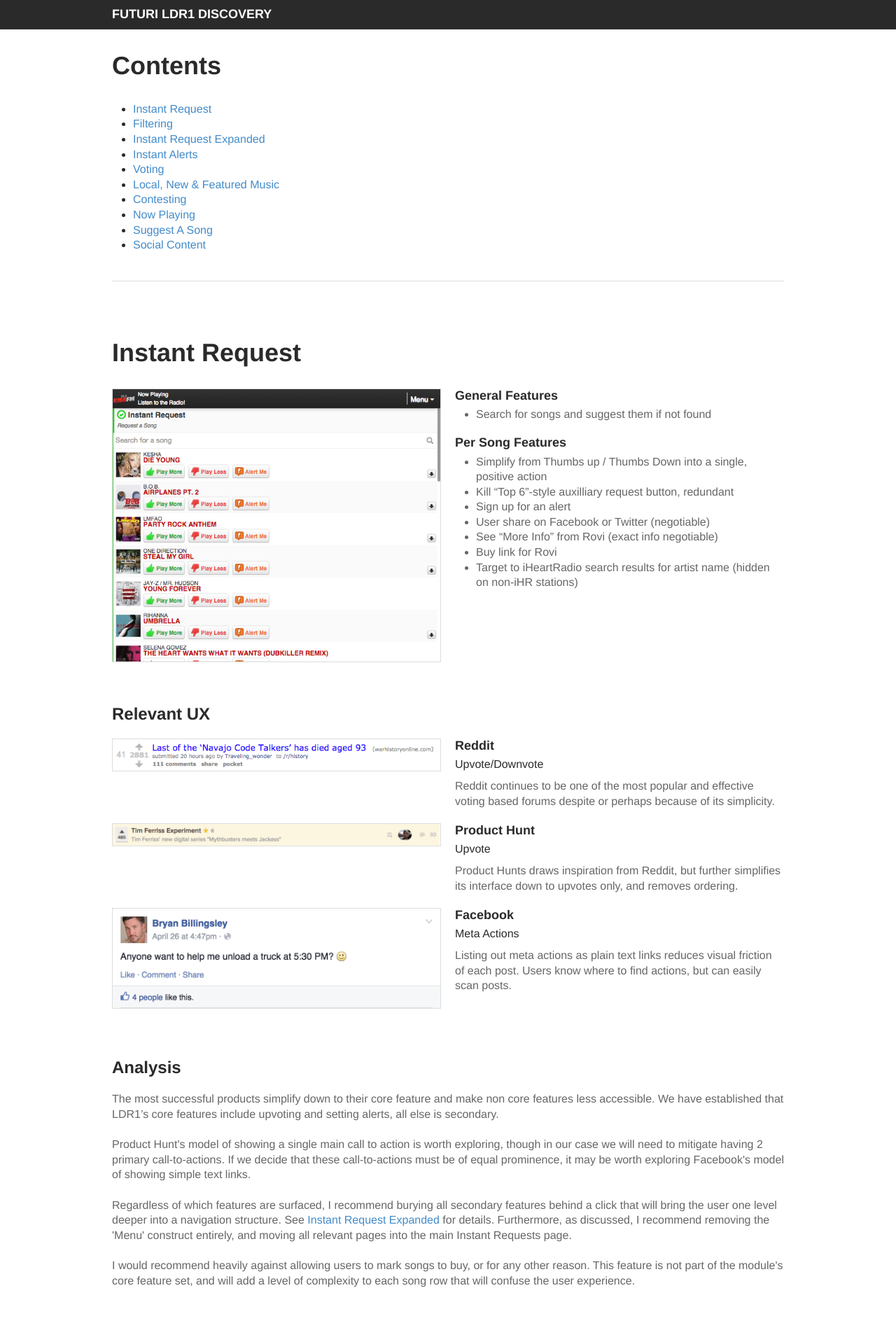
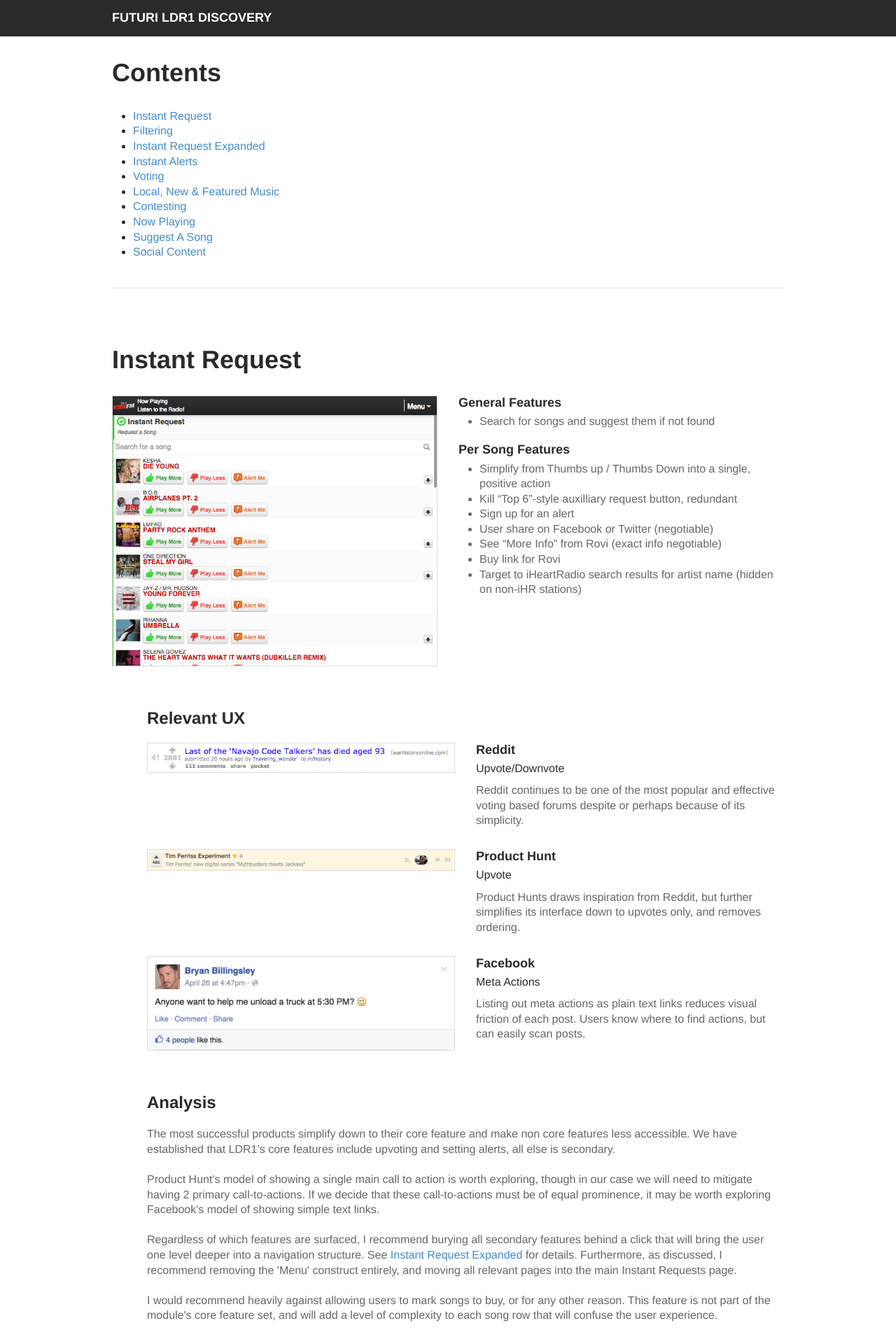
Before and after one commit to jordantomax/futuri-discovery, a Jekyll site: the page built from index.html, in a window 1280 px wide. Shown: the top 1920 px of the page at 70% size. Built offline with Jekyll 4.4.1, drawn with Linux system fonts in a browser that asks for light colours; comment, search, counter and statistics services are not loaded.

Commit message:
some style tweaks, also trying to get hash links to work better

```diff
--- a/assets/javascripts/main.js
+++ b/assets/javascripts/main.js
@@ -27,7 +27,7 @@ $(function() {
 
     for (var i = 0; i < $wrapped.length; i++) {
       var titleOffset = $($wrapped.get(i)).offset().top;
-      if (titleOffset <= offset) {
+      if (titleOffset <= offset + 20) {
         $activeTitle = $($wrapped.get(i));
       } else if (i == 0) {
         $activeTitle = false;
--- a/assets/stylesheets/common/_variables.scss
+++ b/assets/stylesheets/common/_variables.scss
@@ -5,7 +5,7 @@ $g-header-height: $space*3;
 
 $l-sidebar-width: 25rem;
 $l-max-width: 100rem;
-$l-gutter: $space*4;
+$l-gutter: $space*6;
 
 $el-headers: h1, h2, h3, h4, h5, h6;
 
--- a/assets/stylesheets/modules/_interface.scss
+++ b/assets/stylesheets/modules/_interface.scss
@@ -5,7 +5,9 @@
 }
 
 .mod-interface-details {
-  // padding-left: $space*16;
+  @media #{$mq-sm} {
+    padding-left: $space*10;
+  }
 }
 
 .mod-interface-services {
@@ -13,11 +15,12 @@
 }
 
 .mod-interface-section {
-  margin-bottom: $space*12;
+  margin-bottom: $space*10;
 }
 
 .mod-interface-img-wrap {
   border: $border;
+  margin-bottom: $space*2;
 
   img {
     display: block;
```
Also changed, not shown: 2 other files.
